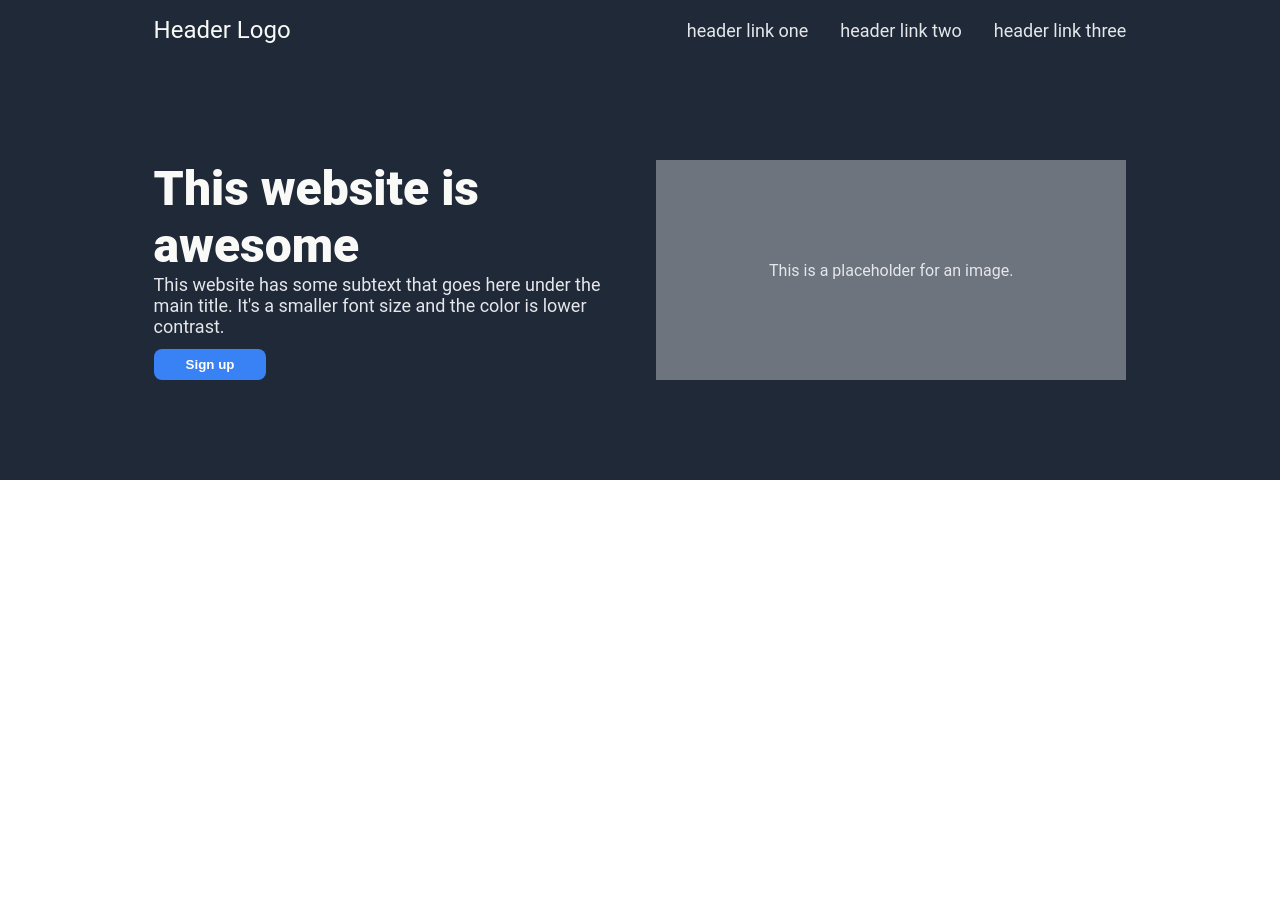
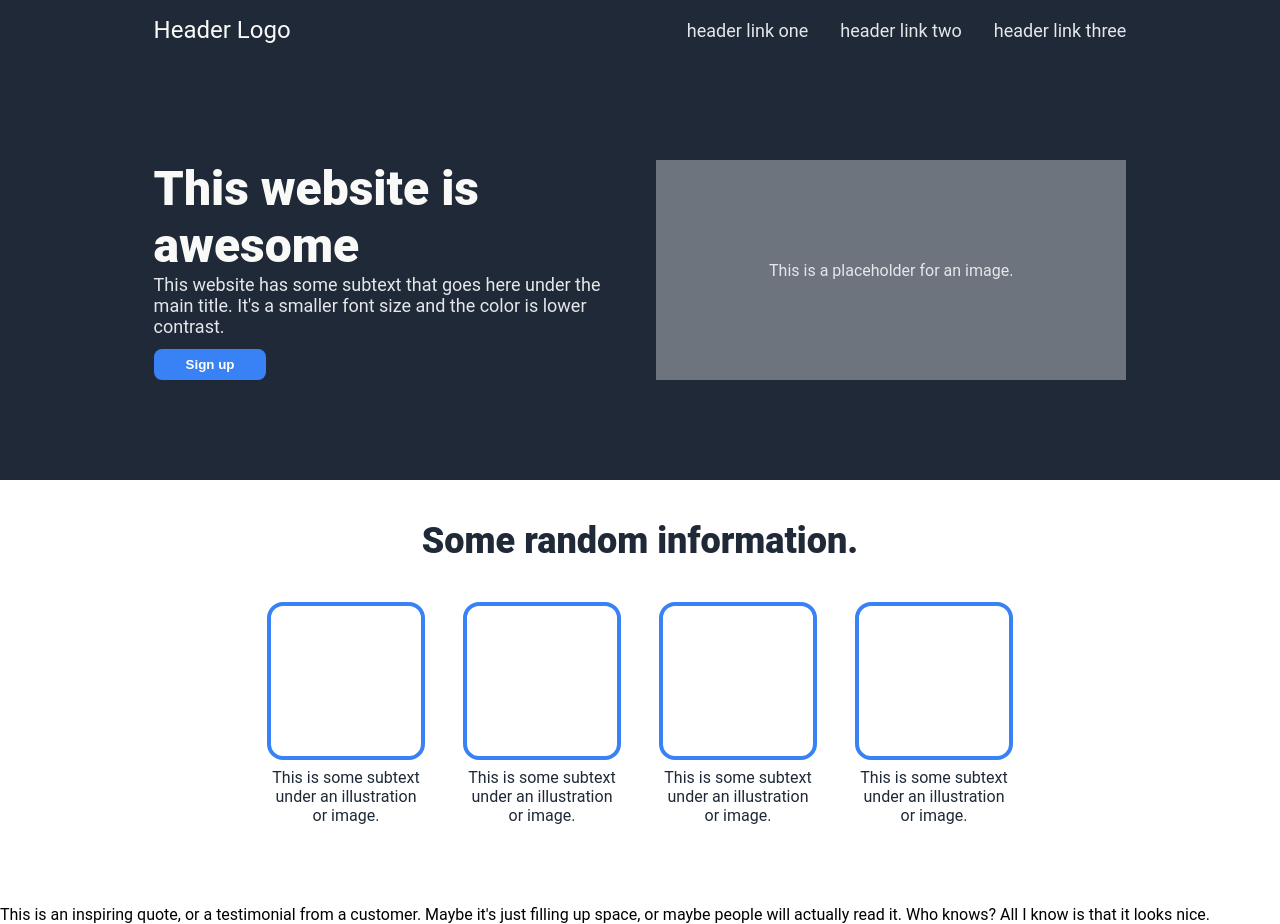
Before and after one commit to ph1y/odin-landing-page, a plain HTML site: page index.html in a window 1280 px wide. Before the commit the page ends 800 px from the top, so only its background shows below. Drawn offline with Linux system fonts and the light colour scheme.

Commit message:
Add the styled information section

```diff
--- a/css/style.css
+++ b/css/style.css
@@ -1,7 +1,6 @@
 body {
     height: 100vh;
     margin: 0;
-    overflow: hidden;
     font-family: Roboto, sans-serif;
 }
 
@@ -67,3 +66,43 @@ body {
     font-weight: 900;
     color: #F9FAF8;
 }
+
+.info-section {
+    padding: 40px 0 80px;
+    display: flex;
+    flex-direction: column;
+    align-items: center;
+    gap: 40px;
+}
+
+.info-title {
+    font-size: 36px;
+    font-weight: 900;
+    color: #1F2937;
+}
+
+.info-container {
+    display: flex;
+    align-items: center;
+    gap: 38px;
+}
+
+.info {
+    display: flex;
+    flex-direction: column;
+    align-items: center;
+    gap: 8px;
+}
+
+.box {
+    width: 150px;
+    height: 150px;
+    border: 4px solid #3882F6;
+    border-radius: 16px;
+}
+
+.box-text {
+    width: 150px;
+    text-align: center;
+    color: #1F2937;
+}
--- a/index.html
+++ b/index.html
@@ -30,5 +30,29 @@
             This is a placeholder for an image.
         </div>
     </div>
+    <div class="info-section">
+        <div class="info-title">Some random information.</div>
+        <div class="info-container">
+            <div class="info">
+                <div class="box"></div>
+                <div class="box-text">This is some subtext under an illustration or image.</div>
+            </div>
+            <div class="info">
+                <div class="box"></div>
+                <div class="box-text">This is some subtext under an illustration or image.</div>
+            </div>
+            <div class="info">
+                <div class="box"></div>
+                <div class="box-text">This is some subtext under an illustration or image.</div>
+            </div>
+            <div class="info">
+                <div class="box"></div>
+                <div class="box-text">This is some subtext under an illustration or image.</div>
+            </div>
+        </div>
+    </div>
+    <div class="quote-section">
+        This is an inspiring quote, or a testimonial from a customer. Maybe it's just filling up space, or maybe people will actually read it. Who knows? All I know is that it looks nice.
+    </div>
 </body>
 </html>
```
